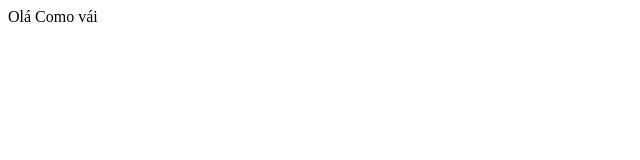
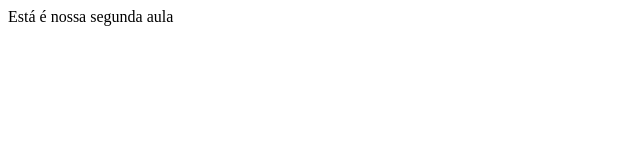
Before and after one commit to mlealprof/aula1, a plain HTML site: page index.html in a window 1280 px wide. Shown: the whole page, without its empty margins (0-640 px from the left). Drawn offline with Linux system fonts and the light colour scheme.

Commit message:
Segunda alteração

```diff
--- a/index.html
+++ b/index.html
@@ -4,6 +4,6 @@
 	<title>Teste</title>
 </head>
 <body>
-Olá Como vái
+ Está é nossa segunda aula
 </body>
 </html>
```
